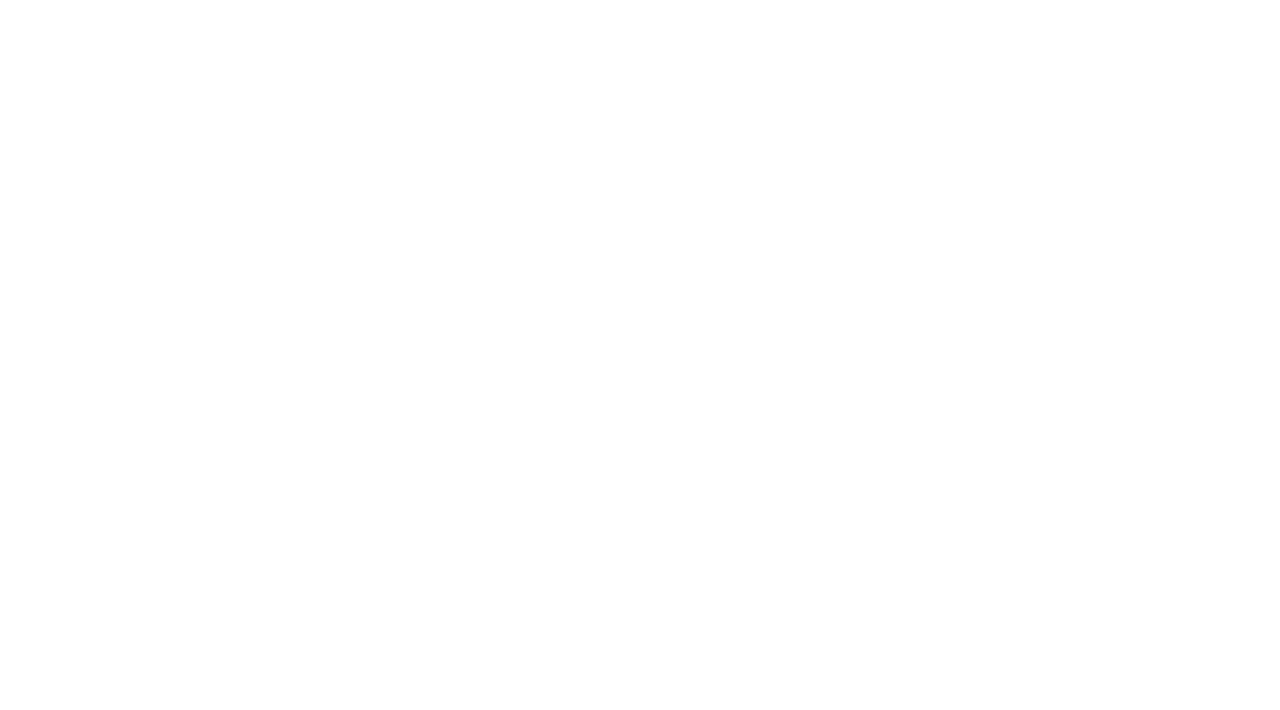
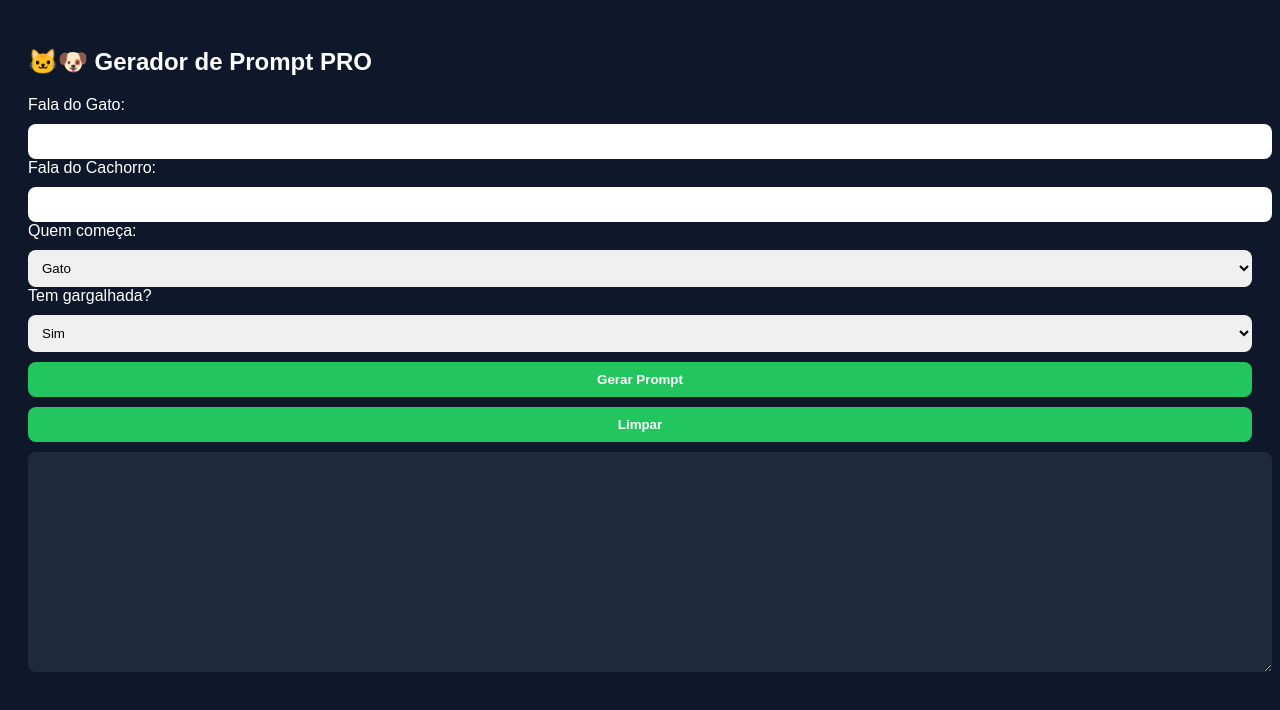
Before and after one commit to liz1692-ui/prompt-generator-ai, a plain HTML site: page index.html in a window 1280 px wide. Drawn offline with Linux system fonts and the light colour scheme.

Commit message:
Update index.html

```diff
--- a/index.html
+++ b/index.html
@@ -1,40 +1,99 @@
+<!DOCTYPE html>
+<html lang="pt-br">
+<head>
+  <meta charset="UTF-8">
+  <title>Prompt Generator AI</title>
+  <style>
+    body {
+      font-family: Arial;
+      background: #0f172a;
+      color: white;
+      padding: 20px;
+    }
+
+    input, select, button, textarea {
+      width: 100%;
+      padding: 10px;
+      margin-top: 10px;
+      border-radius: 8px;
+      border: none;
+    }
+
+    button {
+      background: #22c55e;
+      color: white;
+      font-weight: bold;
+      cursor: pointer;
+    }
+
+    textarea {
+      height: 200px;
+      background: #1e293b;
+      color: #22c55e;
+    }
+  </style>
+</head>
+<body>
+
+<h2>🐱🐶 Gerador de Prompt PRO</h2>
+
+<label>Fala do Gato:</label>
+<input id="gato">
+
+<label>Fala do Cachorro:</label>
+<input id="cachorro">
+
+<label>Quem começa:</label>
+<select id="quem">
+  <option value="gato">Gato</option>
+  <option value="cachorro">Cachorro</option>
+</select>
+
+<label>Tem gargalhada?</label>
+<select id="risada">
+  <option value="sim">Sim</option>
+  <option value="nao">Não</option>
+</select>
+
+<button onclick="gerar()">Gerar Prompt</button>
+<button onclick="limpar()">Limpar</button>
+
+<textarea id="saida"></textarea>
+
 <script>
 function gerar() {
-  let gato = document.getElementById("gato").value.trim();
-  let cachorro = document.getElementById("cachorro").value.trim();
-  let quem = document.getElementById("quem").value;
-  let risada = document.getElementById("risada").value;
+  const gato = document.getElementById("gato").value.trim();
+  const cachorro = document.getElementById("cachorro").value.trim();
+  const quem = document.getElementById("quem").value;
+  const risada = document.getElementById("risada").value;
 
   if (!gato || !cachorro) {
     alert("Preencha as falas!");
     return;
   }
 
-  let primeira, segunda;
+  let texto = "";
 
   if (quem === "gato") {
-    primeira = `Um gato diz: "${gato}".`;
-    segunda = `O cachorro responde: "${cachorro}".`;
+    texto += 'Um gato diz: "' + gato + '".\n\n';
+    texto += 'O cachorro responde: "' + cachorro + '".\n\n';
   } else {
-    primeira = `Um cachorro diz: "${cachorro}".`;
-    segunda = `O gato responde: "${gato}".`;
+    texto += 'Um cachorro diz: "' + cachorro + '".\n\n';
+    texto += 'O gato responde: "' + gato + '".\n\n';
   }
 
-  let final = risada === "sim"
-    ? "Os dois começam a rir juntos de forma descontraída."
-    : "Eles ficam em silêncio por um instante, clima leve.";
+  if (risada === "sim") {
+    texto += "Os dois começam a rir juntos de forma descontraída.";
+  } else {
+    texto += "Clima leve, eles se encaram em silêncio.";
+  }
 
-  let prompt = `
-Cena: podcast leve em estúdio moderno, iluminação quente.
+  const promptFinal =
+`Cena: podcast leve em estúdio moderno, iluminação quente.
 
-${primeira}
+${texto}`;
 
-${segunda}
-
-${final}
-  `;
-
-  document.getElementById("saida").value = prompt.trim();
+  document.getElementById("saida").value = promptFinal;
 }
 
 function limpar() {
@@ -43,3 +102,6 @@ function limpar() {
   document.getElementById("saida").value = "";
 }
 </script>
+
+</body>
+</html>
```
